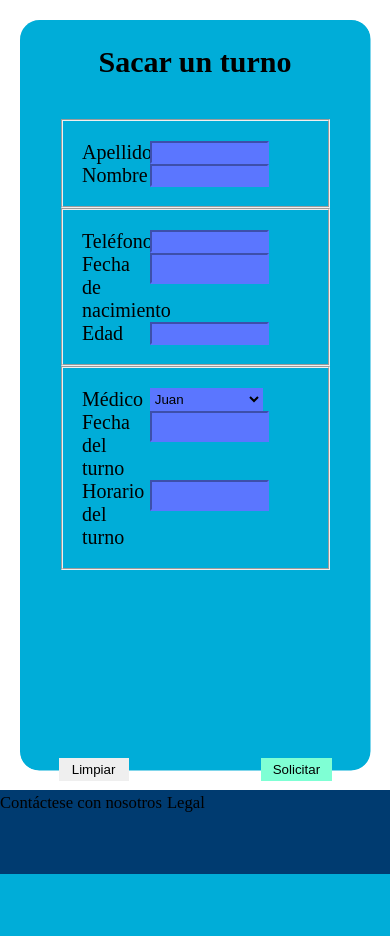
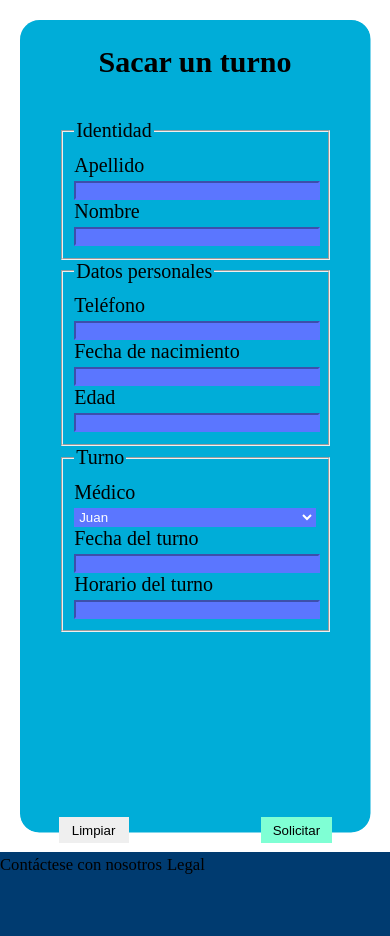
Before and after one commit to NicLarUniversidad/PAW_TP_Obligatorio, a PHP site: page /Views/nuevoTurno.html in a window 390 px wide. Shown: the part 84-1020 px from the top of the page. Before the commit the page ends 958 px from the top, so only its background shows below. Run offline with PHP 8.4, Linux system fonts and the light colour scheme.

Commit message:
profesionales responsive

```diff
--- a/resources/css/main.css
+++ b/resources/css/main.css
@@ -12,6 +12,7 @@
     --base-color-title:#00457C;
     --button-sucess-color: #7FFFD4FF;
     --input-color: #5B76FF;
+    --input-fonder-color: #ffffff;
     font-size: 20px;
 }
 
@@ -119,6 +120,13 @@ iframe{
     height: 100%;
     width: 100%;
 }
+
+footer {
+    background-color: var(--navegation-color);
+    position: relative;
+    width: 100%;
+    height: 10vh;
+}
 @media (max-width: 768px) {
     body {
         position: relative;
@@ -155,10 +163,3 @@ iframe{
         float: right;
     }
 }
-
-footer {
-    background-color: var(--navegation-color);
-    position: relative;
-    width: 100%;
-    height: 10vh;
-}
--- a/resources/css/nuevo-turno.css
+++ b/resources/css/nuevo-turno.css
@@ -18,38 +18,48 @@ main>section>form {
 }
 
 main>section>form>fieldset {
-    padding: 5vw;
-    display: grid;
-    grid-template-columns: 30% 70%;
-    grid-template-areas:
-    "label input"
-    "label input";
+    padding: 3vw;
+    /*display: grid;*/
+    /*grid-template-columns: 30% 70%;*/
+    /*grid-template-areas:*/
+    /*"label input"*/
+    /*"label input";*/
+    position: relative;
 }
 
-main>section>form>fieldset legend {
-    position: absolute;
-    width: 0;
-    height: 0;
-    font-size: 0;
-}
+/*main>section>form>fieldset legend {*/
+/*    position: absolute;*/
+/*    width: 0;*/
+/*    height: 0;*/
+/*    font-size: 0;*/
+/*}*/
 
 main>section>form input {
-    width: 70%;
+    width: 100%;
     max-height: 3vh;
     background-color: var(--input-color);
     border-color: var(--input-color);
+    color: var(--input-fonder-color);
+    outline: 0;
+    padding: var(--font-size);
 }
 
 main>section>form label {
     width: 100%;
-
+    transform-origin: top left;
+    transform: translate(0, 16px) scale(1);
+    transition: all .1s ease-in-out;
 }
+main>section>form label {
+     transform: translate(0, 4px) scale(.75);
+ }
 
 main>section>form select {
-    width: 71.8%;
+    width: 100%;
     max-height: 3vh;
     background-color: var(--input-color);
     border-color: var(--input-color);
+    color: var(--input-fonder-color);
 }
 
 main>section>section {
```
Also changed, not shown: Views/nuevoTurno.html (+16 -16 lines), resources/css/profesionales.css (+21 -0 lines).
